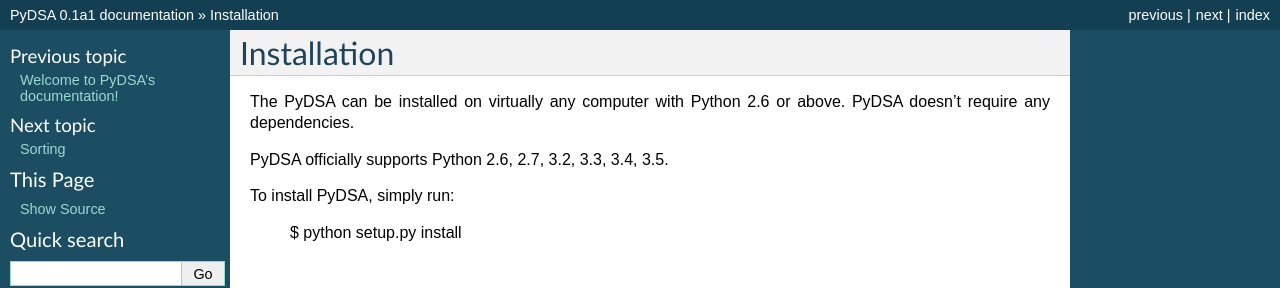
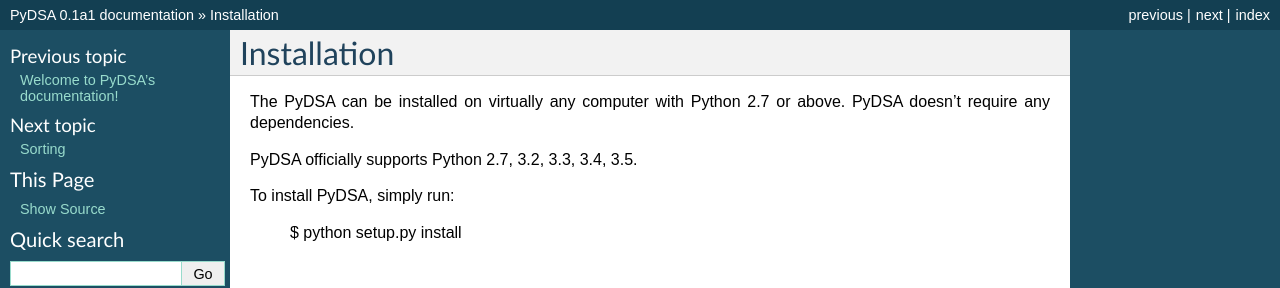
Before and after one commit to pydsa/pydsa, a Sphinx documentation site: the page built from docs/source/install.rst, in a window 1280 px wide. Shown: the top 288 px of the page. Built offline with Sphinx 7.4.7, drawn with Linux system fonts in a browser that asks for light colours.

Commit message:
Drop Python 2.6 support for first release. Fixes #22

```diff
--- a/docs/source/install.rst
+++ b/docs/source/install.rst
@@ -3,10 +3,10 @@
 Installation
 ------------
 
-The PyDSA can be installed on virtually any computer with Python 2.6 or
+The PyDSA can be installed on virtually any computer with Python 2.7 or
 above. PyDSA doesn't require any dependencies.
 
-PyDSA officially supports Python 2.6, 2.7, 3.2, 3.3, 3.4, 3.5.
+PyDSA officially supports Python 2.7, 3.2, 3.3, 3.4, 3.5.
 
 To install PyDSA, simply run:
 
```
Also changed, not shown: .travis.yml.
